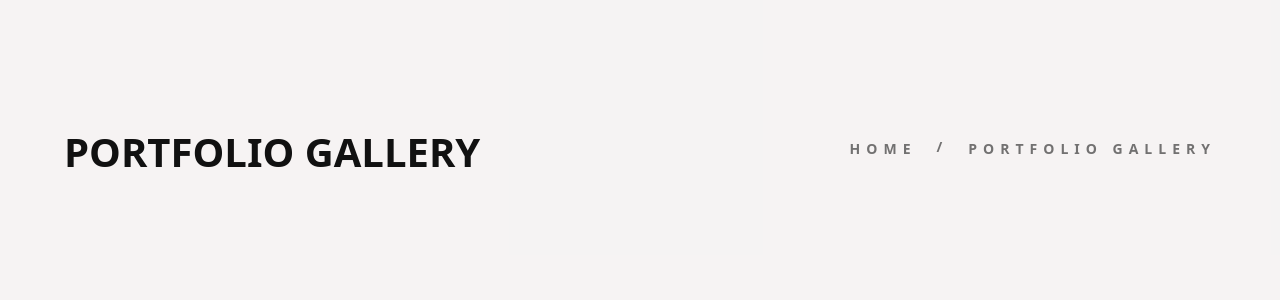
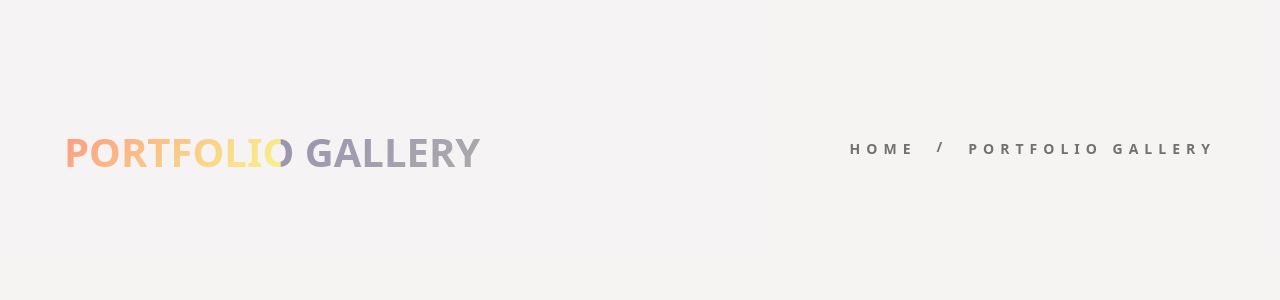
Before and after one commit to TamannaAfroz2666/Parlour-BD-Page, a React (Create React App) app: page /portfolio in a window 1280 px wide. Shown: the top 300 px of the page. Built offline with nearby package versions, Linux system fonts and the light colour scheme.

Commit message:
animate add

```diff
--- a/src/Pages/PortfolioPage/PortfolioPageHead/PortfolioPageHead.css
+++ b/src/Pages/PortfolioPage/PortfolioPageHead/PortfolioPageHead.css
@@ -1,13 +1,15 @@
-*{
+* {
     margin: 0;
     padding: 0;
     box-sizing: border-box;
 }
-.portfolio_body{
+
+.portfolio_body {
     background-color: rgba(201, 186, 186, 0.178);
     height: 300px;
 }
-.portfolio_Content{
+
+.portfolio_Content {
 
     width: 90%;
     margin: auto;
@@ -18,26 +20,56 @@
 
 
 }
-.title_content .title{
+
+.title_content .title {
     font-size: 40px;
     font-weight: 700;
     text-transform: uppercase;
     color: #111;
     margin-top: 8rem;
+    text-transform: uppercase;
+    background-image: linear-gradient(
+      -225deg,
+      #2315576e 0%,
+      rgba(128, 128, 128, 0.623) 29%,
+      rgba(255, 99, 71, 0.671) 67%,
+      #fff7006b 100%
+    );
+    background-size: auto auto;
+    background-clip: border-box;
+    background-size: 200% auto;
+    color: #fff;
+    background-clip: text;
+    text-fill-color: transparent;
+    -webkit-background-clip: text;
+    -webkit-text-fill-color: transparent;
+    animation: textclip 2s linear infinite;
+    display: inline-block;
+    font-size: 40px;
 }
+
+@keyframes textclip {
+    to {
+      background-position: 200% center;
+    }
+  }
+
 .title:hover {
     color: tomato;
 }
-.nav_content .headLink{
+
+.nav_content .headLink {
     display: inline-flex;
     gap: 20px;
     margin-top: 8rem;
 }
+
 .headLink li {
     list-style: none;
 
 }
-.headLink .linkTitle{
+
+.headLink .linkTitle {
     text-decoration: none;
     color: #11111193;
     font-size: 14px;
--- a/src/Pages/PortfolioPage/PortfolioPageHead/PortfolioPageHead.js
+++ b/src/Pages/PortfolioPage/PortfolioPageHead/PortfolioPageHead.js
@@ -1,20 +1,30 @@
 import React from 'react';
 import './PortfolioPageHead.css';
 import { Link } from 'react-router-dom';
+import { motion } from 'framer-motion';
 
 const PortfolioPageHead = () => {
     return (
         <div className='portPHead'>
             <div className="portfolio_body">
                 <div className="portfolio_Content">
-                    <div className="title_content">
+                    <motion.div
+                        className="title_content"
+                        initial={{ opacity: 0, x: '-100vh' }}
+                        animate={{ opacity: 1, x: 0 }}
+                        transition={{
+                            duration: 1,
+                            delay: 1
+                        }}
+
+                    >
                         <h2 className='title'>portfolio gallery</h2>
 
-                    </div>
+                    </motion.div>
                     <div className="nav_content">
                         <ul className='headLink'>
                             <li> <Link className='linkTitle' to='/'>Home </Link> </li>
-                            <span  className='linkTitle'>/</span>
+                            <span className='linkTitle'>/</span>
                             <li> <Link className='linkTitle' to='/portfolio'>Portfolio gallery</Link> </li>
                         </ul>
 
```
